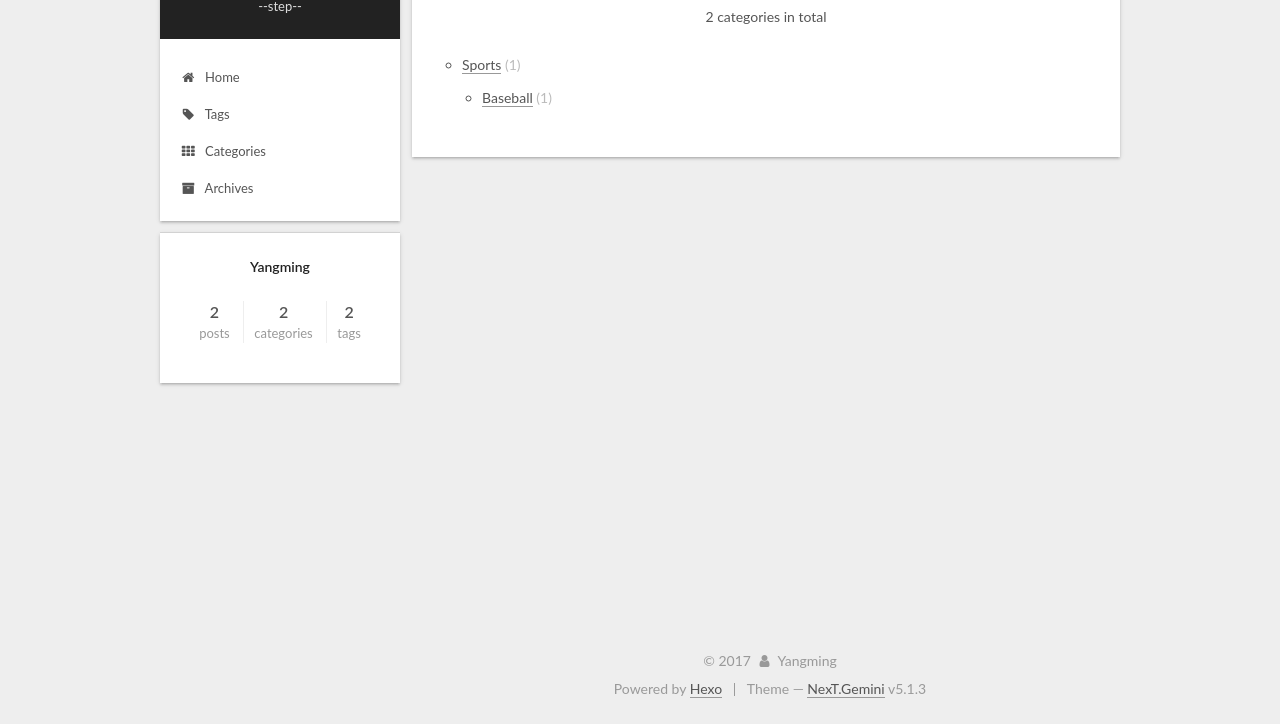
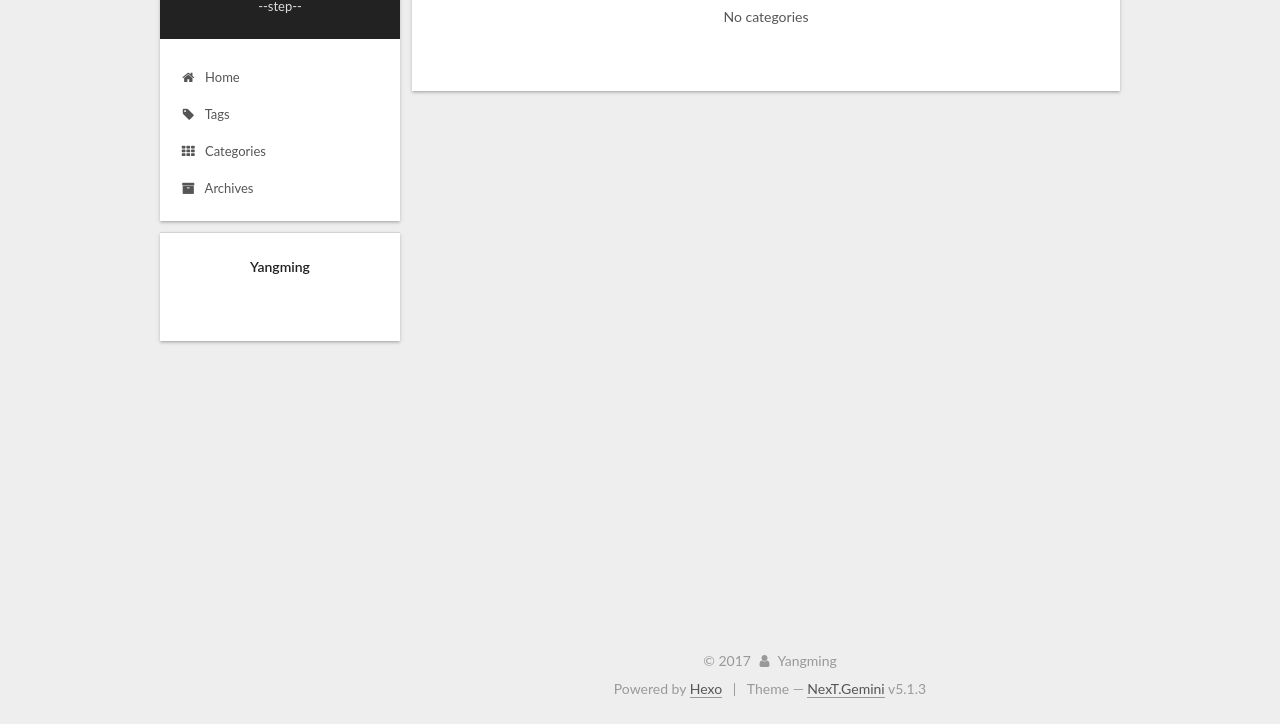
Before and after one commit to Rancher-V/Trace, a plain HTML site: page categories/index.html in a window 1280 px wide. Shown: the part 76-800 px from the top of the page. Drawn offline with Linux system fonts and the light colour scheme.

Commit message:
2017-10-28 00:31:33

```diff
--- a/categories/index.html
+++ b/categories/index.html
@@ -256,10 +256,10 @@
 
           <div class="category-all-page">
             <div class="category-all-title">
-                2 categories in total
+                No categories
             </div>
             <div class="category-all">
-              <ul class="category-list"><li class="category-list-item"><a class="category-list-link" href="/Trace/categories/Sports/">Sports</a><span class="category-list-count">1</span><ul class="category-list-child"><li class="category-list-item"><a class="category-list-link" href="/Trace/categories/Sports/Baseball/">Baseball</a><span class="category-list-count">1</span></li></ul></li></ul>
+
             </div>
           </div>
 
@@ -315,36 +315,9 @@
           <nav class="site-state motion-element">
 
 
-              <div class="site-state-item site-state-posts">
-
-                <a href="/Trace/archives/">
-
-                  <span class="site-state-item-count">2</span>
-                  <span class="site-state-item-name">posts</span>
-                </a>
-              </div>
 
 
 
-
-
-              <div class="site-state-item site-state-categories">
-                <a href="/Trace/categories/index.html">
-                  <span class="site-state-item-count">2</span>
-                  <span class="site-state-item-name">categories</span>
-                </a>
-              </div>
-
-
-
-
-
-              <div class="site-state-item site-state-tags">
-                <a href="/Trace/tag/index.html">
-                  <span class="site-state-item-count">2</span>
-                  <span class="site-state-item-name">tags</span>
-                </a>
-              </div>
 
 
           </nav>
--- a/css/main.css
+++ b/css/main.css
@@ -1823,7 +1823,7 @@ pre .javascript .function {
   width: 4px;
   height: 4px;
   border-radius: 50%;
-  background: #056b2a;
+  background: #d461fb;
 }
 .links-of-blogroll {
   font-size: 13px;
```
Also changed, not shown: tag/index.html (+2 -29 lines).
